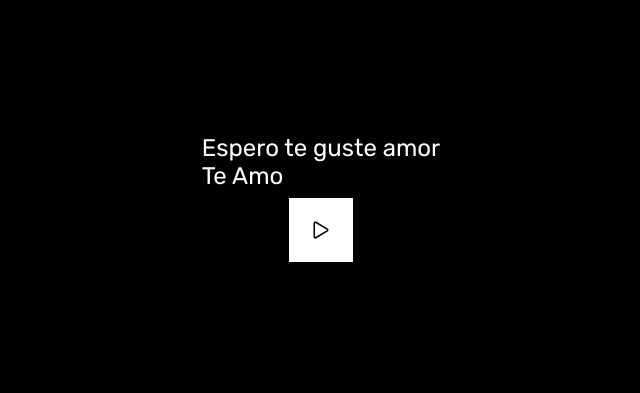
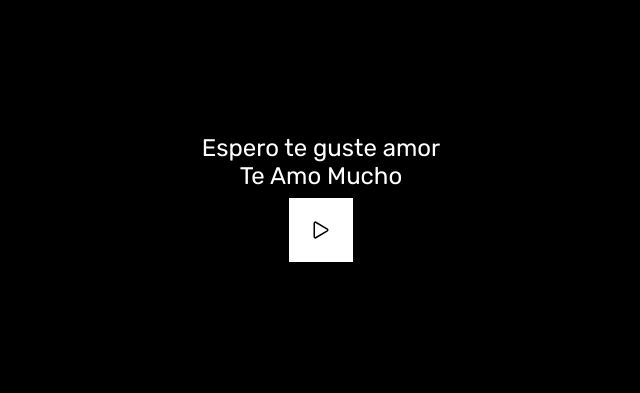
Before and after one commit to panlar/bts, a plain HTML site: page index.html in a window 1280 px wide. Shown: the part 202-595 px from the top of the page, without its empty margins (319-959 px from the left). Drawn offline with nearby package versions, Linux system fonts and the light colour scheme.

Commit message:
Actualizando

```diff
--- a/index.html
+++ b/index.html
@@ -21,7 +21,7 @@
       <span>
         Espero te guste amor
         <br>
-        Te Amo
+        Te Amo Mucho
       </span>
       <div class="loadButton">
         <ion-icon name="play-outline"></ion-icon>
--- a/styles.css
+++ b/styles.css
@@ -57,6 +57,10 @@ img {
   font-size: 1.5rem;
   color: #fff;
   background-color: #000;
+}
+
+.load span {
+  text-align: center;
 }
 
 .welcome {
```
